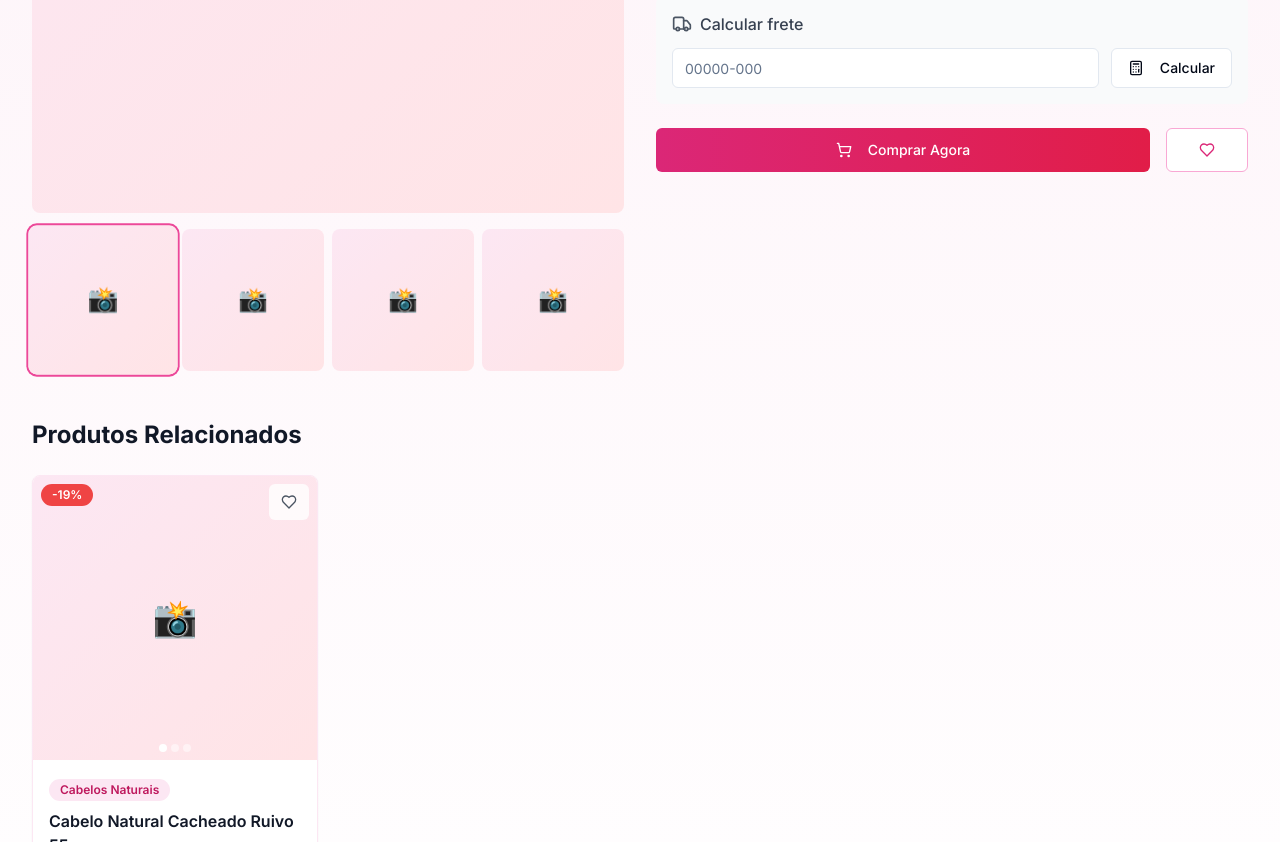
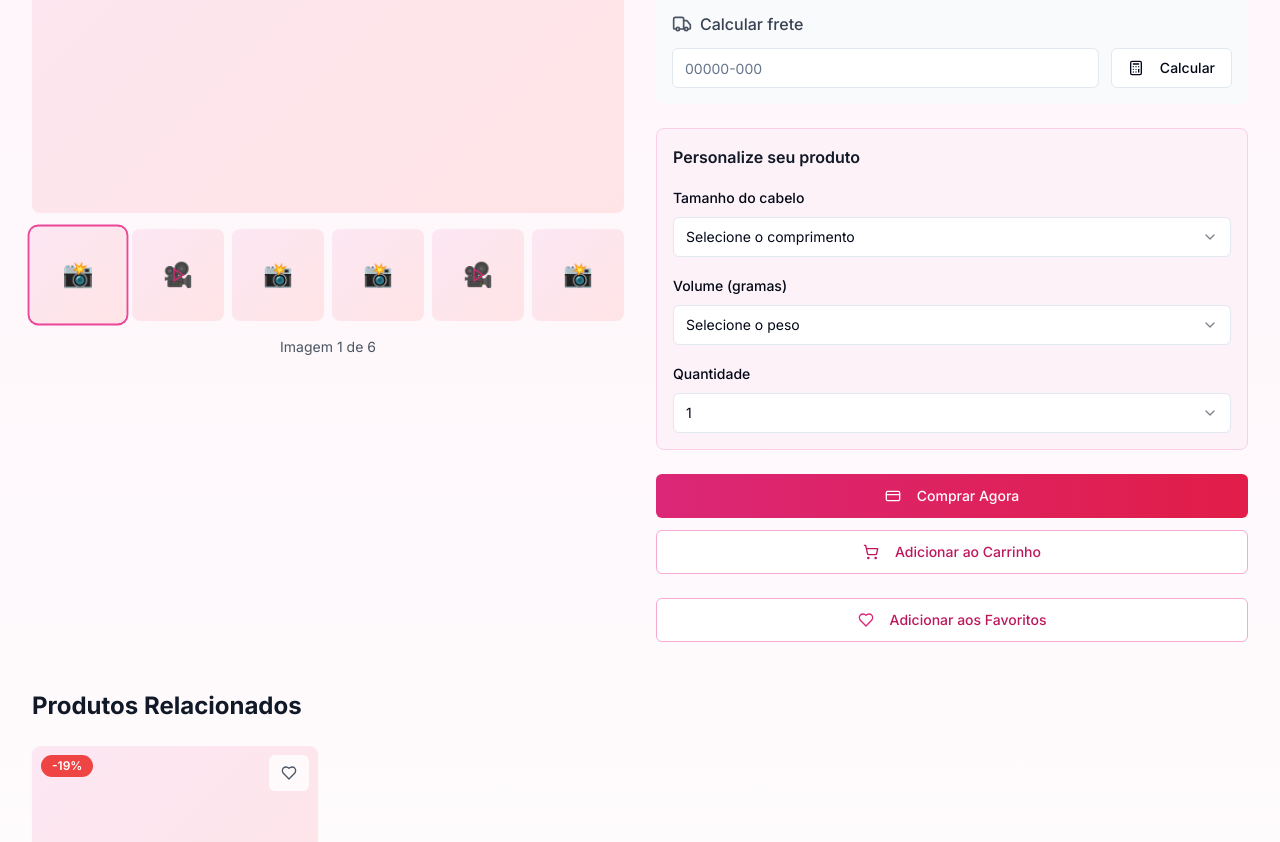
Before and after one commit to HenriqueGSena/curl-commerce-hub, a React (Vite) app: page /produto/1 in a window 1280 px wide. Shown: the part 540-1382 px from the top of the page. Built offline with nearby package versions, Linux system fonts and the light colour scheme.

Commit message:
Add product customization options
Implement product customization options within the product details component, including size, volume, and quantity selection. Add "Buy Now" and "Add to Cart" actions, and enhance the product gallery to display both images and videos.

```diff
--- a/src/components/ui/ProductDetailsActions.tsx
+++ b/src/components/ui/ProductDetailsActions.tsx
@@ -1,6 +1,9 @@
 
+import { useState } from "react";
 import { Button } from "@/components/ui/button";
-import { ShoppingCart, Heart } from "lucide-react";
+import { Select, SelectContent, SelectItem, SelectTrigger, SelectValue } from "@/components/ui/select";
+import { Label } from "@/components/ui/label";
+import { ShoppingCart, Heart, CreditCard } from "lucide-react";
 import { useCart } from "@/hooks/useCart";
 import { useAuth } from "@/hooks/useAuth";
 import { useFavorites } from "@/hooks/useFavorites";
@@ -16,6 +19,17 @@ export const ProductDetailsActions = ({ product }: ProductDetailsActionsProps) =
   const { isAuthenticated } = useAuth();
   const { addToFavorites, removeFromFavorites, isFavorite } = useFavorites();
 
+  // Estados para os filtros personalizáveis
+  const [selectedLength, setSelectedLength] = useState<string>("");
+  const [selectedWeight, setSelectedWeight] = useState<string>("");
+  const [quantity, setQuantity] = useState<number>(1);
+
+  // Opções de comprimento
+  const lengthOptions = [40, 45, 50, 55, 60, 65, 70, 75, 80];
+
+  // Opções de peso (100g a 200g, incrementos de 10g)
+  const weightOptions = Array.from({ length: 11 }, (_, i) => 100 + (i * 10));
+
   const handleAddToCart = () => {
     if (!isAuthenticated) {
       toast({
@@ -26,18 +40,58 @@ export const ProductDetailsActions = ({ product }: ProductDetailsActionsProps) =
       return;
     }
 
+    if (!selectedLength || !selectedWeight) {
+      toast({
+        title: "Configuração incompleta",
+        description: "Por favor, selecione o tamanho e o volume desejados.",
+        variant: "destructive",
+      });
+      return;
+    }
+
     addToCart({
       id: product.id,
-      name: product.name,
+      name: `${product.name} - ${selectedLength}cm - ${selectedWeight}g`,
       price: product.price,
       image: product.image,
-      quantity: 1
+      quantity: quantity
     });
 
     toast({
       title: "Produto adicionado!",
       description: `${product.name} foi adicionado ao carrinho.`,
     });
+  };
+
+  const handleBuyNow = () => {
+    if (!isAuthenticated) {
+      toast({
+        title: "Login necessário",
+        description: "Você precisa estar logado para finalizar a compra.",
+        variant: "destructive",
+      });
+      return;
+    }
+
+    if (!selectedLength || !selectedWeight) {
+      toast({
+        title: "Configuração incompleta",
+        description: "Por favor, selecione o tamanho e o volume desejados.",
+        variant: "destructive",
+      });
+      return;
+    }
+
+    // Adicionar ao carrinho e redirecionar para checkout
+    handleAddToCart();
+
+    toast({
+      title: "Redirecionando para checkout",
+      description: "Finalizando sua compra...",
+    });
+
+    // Aqui você pode adicionar navegação para página de checkout
+    // navigate('/checkout');
   };
 
   const handleToggleFavorite = () => {
@@ -78,46 +132,100 @@ export const ProductDetailsActions = ({ product }: ProductDetailsActionsProps) =
   };
 
   return (
-    <div className="flex gap-4">
-      {isAuthenticated ? (
+    <div className="space-y-6">
+      {/* Filtros personalizáveis */}
+      <div className="space-y-4 p-4 bg-pink-50 rounded-lg border border-pink-200">
+        <h3 className="font-semibold text-gray-900 mb-3">Personalize seu produto</h3>
+
+        {/* Tamanho do cabelo */}
+        <div className="space-y-2">
+          <Label htmlFor="length">Tamanho do cabelo</Label>
+          <Select value={selectedLength} onValueChange={setSelectedLength}>
+            <SelectTrigger>
+              <SelectValue placeholder="Selecione o comprimento" />
+            </SelectTrigger>
+            <SelectContent>
+              {lengthOptions.map((length) => (
+                <SelectItem key={length} value={length.toString()}>
+                  {length} cm
+                </SelectItem>
+              ))}
+            </SelectContent>
+          </Select>
+        </div>
+
+        {/* Volume (gramas) */}
+        <div className="space-y-2">
+          <Label htmlFor="weight">Volume (gramas)</Label>
+          <Select value={selectedWeight} onValueChange={setSelectedWeight}>
+            <SelectTrigger>
+              <SelectValue placeholder="Selecione o peso" />
+            </SelectTrigger>
+            <SelectContent>
+              {weightOptions.map((weight) => (
+                <SelectItem key={weight} value={weight.toString()}>
+                  {weight}g
+                </SelectItem>
+              ))}
+            </SelectContent>
+          </Select>
+        </div>
+
+        {/* Quantidade */}
+        <div className="space-y-2">
+          <Label htmlFor="quantity">Quantidade</Label>
+          <Select value={quantity.toString()} onValueChange={(value) => setQuantity(Number(value))}>
+            <SelectTrigger>
+              <SelectValue />
+            </SelectTrigger>
+            <SelectContent>
+              {Array.from({ length: 10 }, (_, i) => i + 1).map((num) => (
+                <SelectItem key={num} value={num.toString()}>
+                  {num}
+                </SelectItem>
+              ))}
+            </SelectContent>
+          </Select>
+        </div>
+      </div>
+
+      {/* Botões de ação */}
+      <div className="space-y-3">
+        <Button
+          onClick={handleBuyNow}
+          className="w-full bg-gradient-to-r from-pink-600 to-rose-600 hover:from-pink-700 hover:to-rose-700 text-white"
+          size="lg"
+        >
+          <CreditCard className="h-5 w-5 mr-2" />
+          Comprar Agora
+        </Button>
+
         <Button
           onClick={handleAddToCart}
-          className="flex-1 bg-gradient-to-r from-pink-600 to-rose-600 hover:from-pink-700 hover:to-rose-700 text-white"
+          variant="outline"
+          className="w-full border-pink-300 text-pink-700 hover:bg-pink-50"
           size="lg"
         >
           <ShoppingCart className="h-5 w-5 mr-2" />
-          Comprar Agora
+          Adicionar ao Carrinho
         </Button>
-      ) : (
-        <Button
-          onClick={() => {
-            toast({
-              title: "Login necessário",
-              description: "Acesse sua conta para concluir a compra.",
-              variant: "destructive",
-            });
-          }}
-          className="flex-1 bg-gradient-to-r from-pink-600 to-rose-600 hover:from-pink-700 hover:to-rose-700 text-white"
-          size="lg"
-        >
-          <ShoppingCart className="h-5 w-5 mr-2" />
-          Comprar Agora
-        </Button>
-      )}
+      </div>
 
+      {/* Botão de favoritar */}
       <Button
         variant="outline"
         size="lg"
         onClick={handleToggleFavorite}
-        className="border-pink-300 text-pink-700 hover:bg-pink-50"
+        className="w-full border-pink-300 text-pink-700 hover:bg-pink-50"
       >
         <Heart
-          className={`h-5 w-5 ${
+          className={`h-5 w-5 mr-2 ${
             isAuthenticated && isFavorite(product.id)
               ? 'text-red-500 fill-red-500'
               : 'text-pink-600'
           }`}
         />
+        {isAuthenticated && isFavorite(product.id) ? 'Remover dos Favoritos' : 'Adicionar aos Favoritos'}
       </Button>
     </div>
   );
--- a/src/components/ui/ProductDetailsGallery.tsx
+++ b/src/components/ui/ProductDetailsGallery.tsx
@@ -1,27 +1,83 @@
 
 import { useState } from "react";
 import { Badge } from "@/components/ui/badge";
+import { Button } from "@/components/ui/button";
+import { Play, Pause } from "lucide-react";
 import { Product } from "@/data/products";
 
 interface ProductDetailsGalleryProps {
   product: Product;
 }
 
+interface MediaItem {
+  type: 'image' | 'video';
+  src: string;
+  thumbnail?: string;
+}
+
 export const ProductDetailsGallery = ({ product }: ProductDetailsGalleryProps) => {
-  const [currentImageIndex, setCurrentImageIndex] = useState(0);
+  const [currentMediaIndex, setCurrentMediaIndex] = useState(0);
+  const [isVideoPlaying, setIsVideoPlaying] = useState(false);
 
-  // Simular múltiplas imagens para galeria
-  const productImages = [
-    product.image,
-    product.image,
-    product.image,
-    product.image
+  // Simular múltiplas mídias (imagens e vídeos) para galeria
+  const mediaItems: MediaItem[] = [
+    { type: 'image', src: product.image },
+    { type: 'video', src: '/placeholder-video.mp4', thumbnail: product.image },
+    { type: 'image', src: product.image },
+    { type: 'image', src: product.image },
+    { type: 'video', src: '/placeholder-video-2.mp4', thumbnail: product.image },
+    { type: 'image', src: product.image }
   ];
+
+  const currentMedia = mediaItems[currentMediaIndex];
+
+  const handleVideoToggle = () => {
+    const videoElement = document.getElementById('product-video') as HTMLVideoElement;
+    if (videoElement) {
+      if (isVideoPlaying) {
+        videoElement.pause();
+      } else {
+        videoElement.play();
+      }
+      setIsVideoPlaying(!isVideoPlaying);
+    }
+  };
 
   return (
     <div className="space-y-4">
+      {/* Mídia principal */}
       <div className="aspect-square bg-gradient-to-br from-pink-100 to-rose-100 rounded-lg flex items-center justify-center relative overflow-hidden">
-        <div className="text-gray-400 text-6xl">📸</div>
+        {currentMedia.type === 'image' ? (
+          <div className="text-gray-400 text-6xl">📸</div>
+        ) : (
+          <div className="relative w-full h-full flex items-center justify-center">
+            <video
+              id="product-video"
+              className="w-full h-full object-cover rounded-lg"
+              poster={currentMedia.thumbnail}
+              onPlay={() => setIsVideoPlaying(true)}
+              onPause={() => setIsVideoPlaying(false)}
+              onEnded={() => setIsVideoPlaying(false)}
+            >
+              <source src={currentMedia.src} type="video/mp4" />
+              Seu navegador não suporta vídeos.
+            </video>
+
+            {/* Controles de vídeo */}
+            <Button
+              variant="secondary"
+              size="icon"
+              className="absolute inset-0 m-auto w-16 h-16 rounded-full bg-black/50 text-white hover:bg-black/70"
+              onClick={handleVideoToggle}
+            >
+              {isVideoPlaying ? (
+                <Pause className="h-8 w-8" />
+              ) : (
+                <Play className="h-8 w-8 ml-1" />
+              )}
+            </Button>
+          </div>
+        )}
 
         {product.discount && (
           <Badge className="absolute top-4 left-4 bg-red-500 text-white">
@@ -31,20 +87,35 @@ export const ProductDetailsGallery = ({ product }: ProductDetailsGalleryProps) =
       </div>
 
       {/* Miniaturas */}
-      <div className="grid grid-cols-4 gap-2">
-        {productImages.map((_, index) => (
+      <div className="grid grid-cols-6 gap-2">
+        {mediaItems.map((media, index) => (
           <button
             key={index}
-            onClick={() => setCurrentImageIndex(index)}
-            className={`aspect-square bg-gradient-to-br from-pink-100 to-rose-100 rounded-lg flex items-center justify-center text-2xl transition-all ${
-              index === currentImageIndex
+            onClick={() => {
+              setCurrentMediaIndex(index);
+              setIsVideoPlaying(false);
+            }}
+            className={`aspect-square bg-gradient-to-br from-pink-100 to-rose-100 rounded-lg flex items-center justify-center text-2xl transition-all relative ${
+              index === currentMediaIndex
                 ? 'ring-2 ring-pink-500 scale-105'
                 : 'hover:scale-105'
             }`}
           >
-            📸
+            {media.type === 'image' ? (
+              <span>📸</span>
+            ) : (
+              <>
+                <span>🎥</span>
+                <Play className="absolute top-1/2 left-1/2 transform -translate-x-1/2 -translate-y-1/2 h-4 w-4 text-pink-600" />
+              </>
+            )}
           </button>
         ))}
+      </div>
+
+      {/* Indicador de mídia atual */}
+      <div className="text-center text-sm text-gray-600">
+        {currentMedia.type === 'image' ? 'Imagem' : 'Vídeo'} {currentMediaIndex + 1} de {mediaItems.length}
       </div>
     </div>
   );
```
